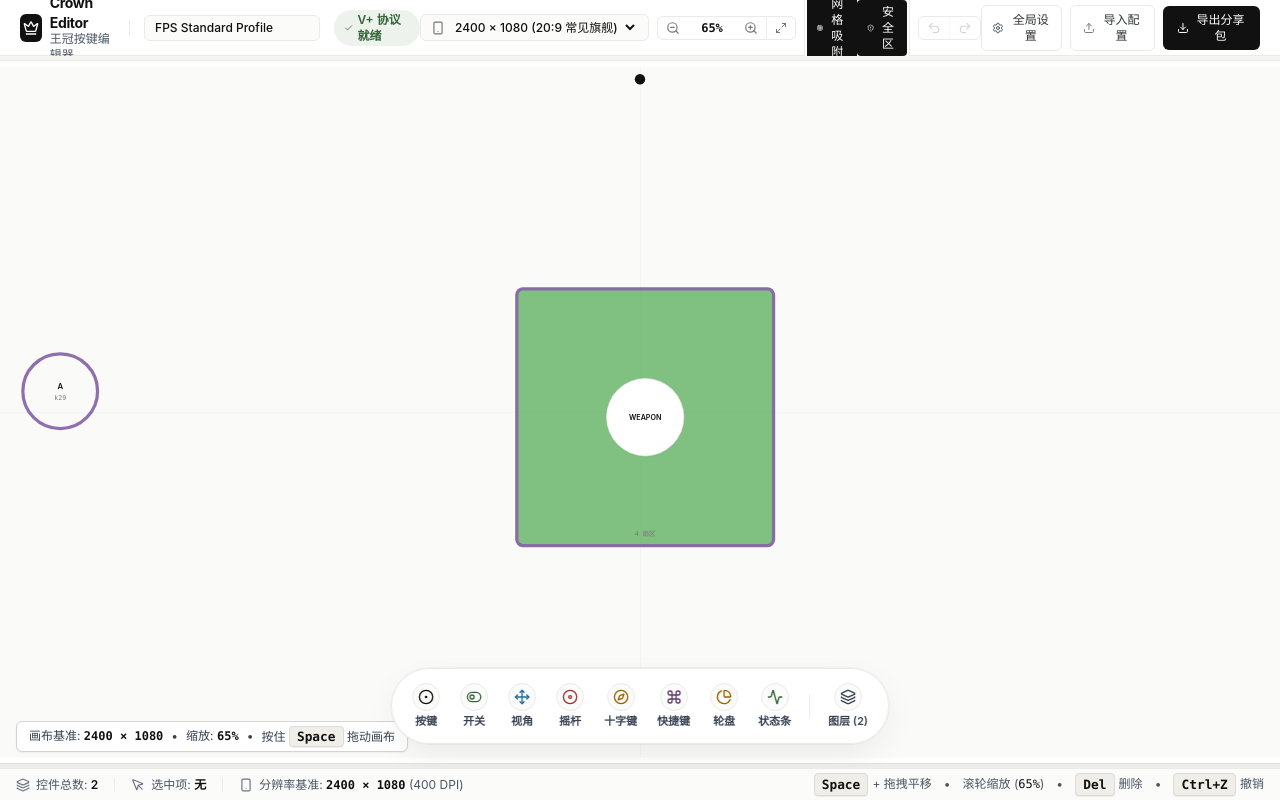
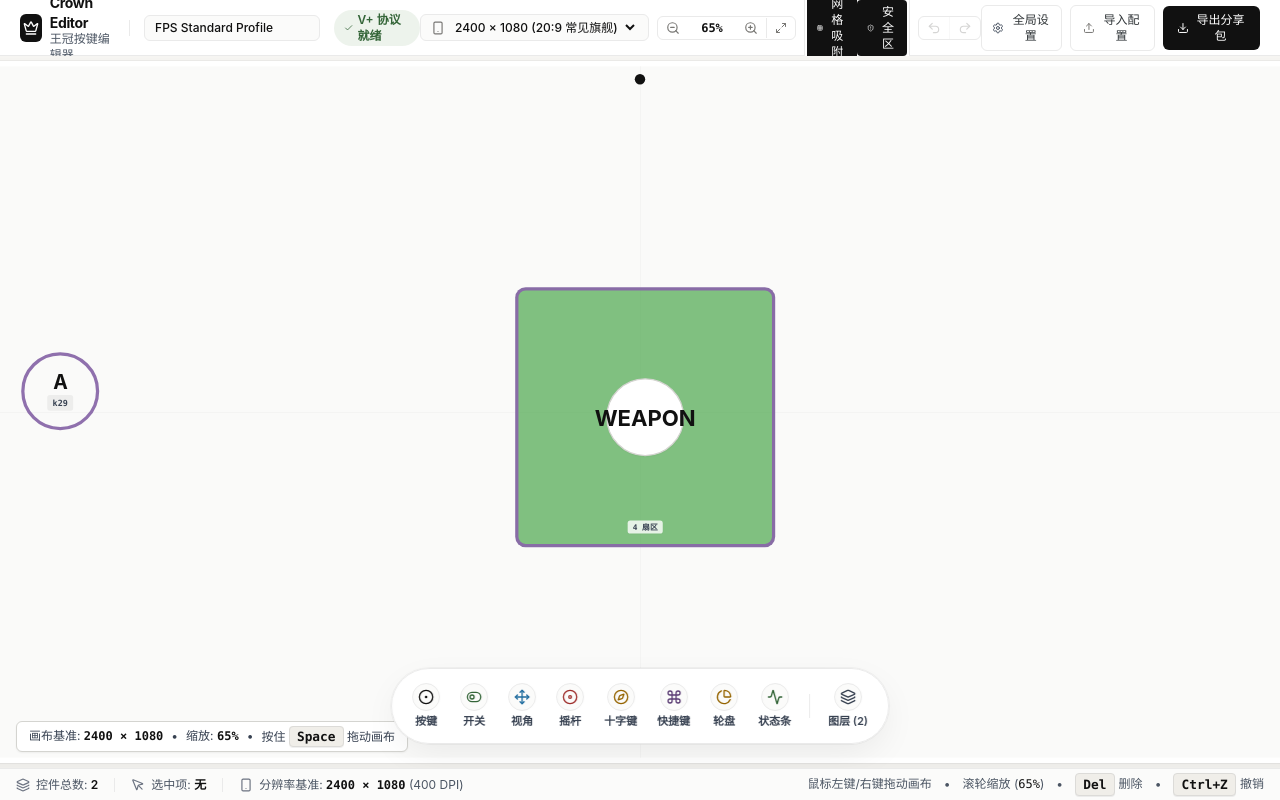
Before and after one commit to llxo/moonlight-vplus-crown-editor, a React (Vite) app: page / in a window 1280 px wide. Built offline with nearby package versions, Linux system fonts and the light colour scheme.

Commit message:
feat(viewport): 支持全域鼠标拖动画布，并重构按键动态字号与几何圆角

```diff
--- a/src/components/layout/StageViewport.tsx
+++ b/src/components/layout/StageViewport.tsx
@@ -20,6 +20,7 @@ export const StageViewport: React.FC = () => {
   const isPanningRef = useRef(false);
   const panStartRef = useRef({ x: 0, y: 0 });
   const panOffsetRef = useRef({ x: 0, y: 0 });
+  const panHasMovedRef = useRef(false);
 
   // 控件拖拽状态 Ref
   const isDraggingElementRef = useRef(false);
@@ -69,6 +70,7 @@ export const StageViewport: React.FC = () => {
     (e: PointerEvent) => {
       // 1. 画布视口平移
       if (isPanningRef.current) {
+        panHasMovedRef.current = true;
         const deltaX = e.clientX - panStartRef.current.x;
         const deltaY = e.clientY - panStartRef.current.y;
         setPanOffset({ x: deltaX, y: deltaY });
@@ -118,16 +120,23 @@ export const StageViewport: React.FC = () => {
       rafIdRef.current = null;
     }
 
-    if (isDraggingElementRef.current && dragInfoRef.current?.hasMoved) {
-      // 拖拽结束时恢复鼠标光标
+    if (isPanningRef.current) {
+      // 若只是轻点空白处而未实际拖移，则取消按键选中
+      if (!panHasMovedRef.current) {
+        selectElement(null);
+      }
+      isPanningRef.current = false;
       document.body.style.cursor = "";
     }
 
-    isPanningRef.current = false;
+    if (isDraggingElementRef.current && dragInfoRef.current?.hasMoved) {
+      document.body.style.cursor = "";
+    }
+
     isDraggingElementRef.current = false;
     dragInfoRef.current = null;
     setActiveDragElementId(null);
-  }, []);
+  }, [selectElement]);
 
   // 挂载全局顶级事件监听器（确保鼠标无论移动多快、划出窗口任何地方都不丢帧）
   useEffect(() => {
@@ -157,17 +166,24 @@ export const StageViewport: React.FC = () => {
     };
   }, [handleGlobalPointerMove, handleGlobalPointerUp]);
 
-  // 画布背景按下（平移视口）
+  // 画布背景按下（平移视口：支持左键空白处、右键、中键、空格拖拽）
   const handleCanvasMouseDown = (e: React.MouseEvent) => {
-    if (e.button === 1 || isSpaceDownRef.current || (e.button === 0 && e.target === containerRef.current)) {
+    // 检查是否点击在虚拟按键控件上
+    const clickedElement = (e.target as HTMLElement).closest("[data-crown-element]");
+    if (clickedElement) {
+      return;
+    }
+
+    // 只要不是点击按键本身，左键(0)、中键(1)、右键(2)或空格均可自如平移视口
+    if (e.button === 0 || e.button === 1 || e.button === 2 || isSpaceDownRef.current) {
       isPanningRef.current = true;
+      panHasMovedRef.current = false;
       panStartRef.current = {
         x: e.clientX - panOffsetRef.current.x,
         y: e.clientY - panOffsetRef.current.y,
       };
+      document.body.style.cursor = "grabbing";
       e.preventDefault();
-    } else if (e.target === containerRef.current) {
-      selectElement(null);
     }
   };
 
@@ -204,9 +220,22 @@ export const StageViewport: React.FC = () => {
     const borderColor = CrownColorUtils.intToRgbaHex(el.element_color);
     const bgColor = CrownColorUtils.intToRgbaHex(el.element_background_color);
 
+    // 计算几何圆角：摇杆与全圆按键自动对齐 50% 正圆，其余控件使用配置的物理半径
+    const isRoundControl =
+      el.element_type === CrownElementType.ANALOG_STICK ||
+      el.element_type === CrownElementType.INVISIBLE_ANALOG_STICK ||
+      ("element_radius" in el && el.element_radius && el.element_radius >= el.element_width / 2 - 2);
+
+    const calculatedBorderRadius = isRoundControl
+      ? "9999px"
+      : "element_radius" in el && el.element_radius
+      ? `${el.element_radius}px`
+      : "16px";
+
     return (
       <div
         key={el.element_id}
+        data-crown-element="true"
         onMouseDown={(e) => handleElementMouseDown(e, el)}
         style={{
           position: "absolute",
@@ -214,7 +243,7 @@ export const StageViewport: React.FC = () => {
           top: `${top}px`,
           width: `${el.element_width}px`,
           height: `${el.element_height}px`,
-          borderRadius: "element_radius" in el && el.element_radius ? `${el.element_radius}px` : "12px",
+          borderRadius: calculatedBorderRadius,
           borderWidth: `${Math.max(2, el.element_thick)}px`,
           borderColor: borderColor,
           backgroundColor: bgColor,
@@ -243,21 +272,34 @@ export const StageViewport: React.FC = () => {
   const renderElementContent = (el: CrownElement) => {
     switch (el.element_type) {
       case CrownElementType.DIGITAL_PAD: {
+        const arrowFontSize = Math.max(16, Math.round(el.element_height * 0.1));
         return (
           <div className="relative h-full w-full pointer-events-none flex items-center justify-center">
-            <div className="absolute top-2 text-xs font-mono font-bold text-[#111111] bg-white/80 px-1 rounded">
+            <div
+              style={{ fontSize: `${arrowFontSize}px` }}
+              className="absolute top-4 font-mono font-bold text-[#111111] bg-white/80 px-2 py-0.5 rounded shadow-xs"
+            >
               {el.element_up_value || "UP"}
             </div>
-            <div className="absolute bottom-2 text-xs font-mono font-bold text-[#111111] bg-white/80 px-1 rounded">
+            <div
+              style={{ fontSize: `${arrowFontSize}px` }}
+              className="absolute bottom-4 font-mono font-bold text-[#111111] bg-white/80 px-2 py-0.5 rounded shadow-xs"
+            >
               {el.element_down_value || "DOWN"}
             </div>
-            <div className="absolute left-2 text-xs font-mono font-bold text-[#111111] bg-white/80 px-1 rounded">
+            <div
+              style={{ fontSize: `${arrowFontSize}px` }}
+              className="absolute left-4 font-mono font-bold text-[#111111] bg-white/80 px-2 py-0.5 rounded shadow-xs"
+            >
               {el.element_left_value || "LEFT"}
             </div>
-            <div className="absolute right-2 text-xs font-mono font-bold text-[#111111] bg-white/80 px-1 rounded">
+            <div
+              style={{ fontSize: `${arrowFontSize}px` }}
+              className="absolute right-4 font-mono font-bold text-[#111111] bg-white/80 px-2 py-0.5 rounded shadow-xs"
+            >
               {el.element_right_value || "RIGHT"}
             </div>
-            <div className="h-10 w-10 rounded-full border border-dashed border-[#111111]/20" />
+            <div className="h-16 w-16 rounded-full border-2 border-dashed border-[#111111]/30" />
           </div>
         );
       }
@@ -265,6 +307,8 @@ export const StageViewport: React.FC = () => {
       case CrownElementType.ANALOG_STICK:
       case CrownElementType.INVISIBLE_ANALOG_STICK: {
         const deadzoneRatio = (el.element_sense || 30) / 100;
+        const stickCapSize = Math.max(48, Math.round(el.element_width * 0.38));
+        const stickFontSize = Math.max(16, Math.round(stickCapSize * 0.32));
         return (
           <div className="relative h-full w-full pointer-events-none flex items-center justify-center">
             <div
@@ -272,12 +316,17 @@ export const StageViewport: React.FC = () => {
                 width: `${el.element_width * deadzoneRatio}px`,
                 height: `${el.element_height * deadzoneRatio}px`,
               }}
-              className="rounded-full border border-dashed border-[#9f2f2d]/40 bg-[#fdebec]/20"
+              className="rounded-full border-2 border-dashed border-[#9f2f2d]/50 bg-[#fdebec]/25"
             />
-            <div className="absolute flex h-14 w-14 items-center justify-center rounded-full border border-[#eaeaea] bg-[#ffffff] shadow-xs">
-              <span className="font-mono text-xs font-bold text-[#111111]">
-                {"element_value" in el ? el.element_value : "STICK"}
-              </span>
+            <div
+              style={{
+                width: `${stickCapSize}px`,
+                height: `${stickCapSize}px`,
+                fontSize: `${stickFontSize}px`,
+              }}
+              className="absolute flex items-center justify-center rounded-full border-2 border-[#d4d4d0] bg-[#ffffff] shadow-sm font-mono font-bold text-[#111111]"
+            >
+              {"element_value" in el ? el.element_value : "STICK"}
             </div>
           </div>
         );
@@ -286,20 +335,21 @@ export const StageViewport: React.FC = () => {
       case CrownElementType.WHEEL_PAD: {
         const numSegments = el.element_mode || 8;
         const innerRatio = (el.element_sense || 30) / 100;
+        const centerSize = Math.max(64, Math.round(el.element_width * innerRatio));
+        const centerFontSize = Math.max(16, Math.round(centerSize * 0.28));
         return (
           <div className="relative h-full w-full pointer-events-none flex items-center justify-center">
             <div
               style={{
-                width: `${el.element_width * innerRatio}px`,
-                height: `${el.element_height * innerRatio}px`,
+                width: `${centerSize}px`,
+                height: `${centerSize}px`,
+                fontSize: `${centerFontSize}px`,
               }}
-              className="rounded-full border border-[#eaeaea] bg-[#ffffff] flex items-center justify-center shadow-xs"
+              className="rounded-full border-2 border-[#d4d4d0] bg-[#ffffff] flex items-center justify-center shadow-xs font-bold text-[#111111]"
             >
-              <span className="text-[11px] font-semibold text-[#111111]">
-                {el.element_text || "WHEEL"}
-              </span>
+              {el.element_text || "WHEEL"}
             </div>
-            <div className="absolute bottom-2 text-[10px] font-mono text-[#787774]">
+            <div className="absolute bottom-4 text-xs font-mono font-bold text-[#374151] bg-white/80 px-2 py-0.5 rounded shadow-xs">
               {numSegments} 扇区
             </div>
           </div>
@@ -307,8 +357,12 @@ export const StageViewport: React.FC = () => {
       }
 
       case CrownElementType.SIMPLIFY_PERFORMANCE: {
+        const perfFontSize = Math.max(16, Math.round((el.element_thick || 24)));
         return (
-          <div className="px-3 text-center text-xs font-mono font-medium text-[#111111] truncate">
+          <div
+            style={{ fontSize: `${perfFontSize}px` }}
+            className="px-4 text-center font-mono font-bold text-[#111111] truncate"
+          >
             {el.element_text || "PERFORMANCE STATUS"}
           </div>
         );
@@ -317,11 +371,27 @@ export const StageViewport: React.FC = () => {
       default: {
         const text = "element_text" in el && el.element_text ? el.element_text : "BTN";
         const val = "element_value" in el && el.element_value ? el.element_value : "";
+
+        // 根据 V+ textSizePercent 规范与控件物理高度，换算设备物理像素字号
+        const textSizePercent = ("textSizePercent" in el && el.textSizePercent) ? el.textSizePercent : 35;
+        const mainFontSize = Math.max(20, Math.round((el.element_height * textSizePercent) / 100));
+        const subFontSize = Math.max(12, Math.round(mainFontSize * 0.42));
+
         return (
-          <div className="flex flex-col items-center justify-center pointer-events-none text-center">
-            <span className="font-semibold text-xs tracking-tight text-[#111111]">{text}</span>
+          <div className="flex flex-col items-center justify-center pointer-events-none text-center px-1">
+            <span
+              style={{ fontSize: `${mainFontSize}px` }}
+              className="font-bold tracking-tight text-[#111111] leading-none"
+            >
+              {text}
+            </span>
             {val && (
-              <span className="text-[10px] font-mono text-[#787774] mt-0.5">{val}</span>
+              <span
+                style={{ fontSize: `${subFontSize}px` }}
+                className="font-mono font-bold text-[#374151] mt-1.5 bg-black/5 px-2 py-0.5 rounded"
+              >
+                {val}
+              </span>
             )}
           </div>
         );
@@ -334,7 +404,8 @@ export const StageViewport: React.FC = () => {
       ref={containerRef}
       onWheel={handleWheel}
       onMouseDown={handleCanvasMouseDown}
-      className="relative flex-1 overflow-hidden bg-[#f7f6f3] cursor-default"
+      onContextMenu={(e) => e.preventDefault()}
+      className="relative flex-1 overflow-hidden bg-[#f7f6f3] cursor-grab active:cursor-grabbing"
       style={{
         backgroundImage: "radial-gradient(#d5d4d0 1px, transparent 1px)",
         backgroundSize: "28px 28px",
--- a/src/components/layout/StatusBar.tsx
+++ b/src/components/layout/StatusBar.tsx
@@ -44,7 +44,7 @@ export const StatusBar: React.FC = () => {
       {/* 右区：简约物理键帽快捷指示 */}
       <div className="hidden md:flex items-center gap-3 text-xs text-[#4b5563]">
         <div className="flex items-center gap-1">
-          <kbd>Space</kbd> + 拖拽平移
+          鼠标左键/右键拖动画布
         </div>
         <span>•</span>
         <div>
```
